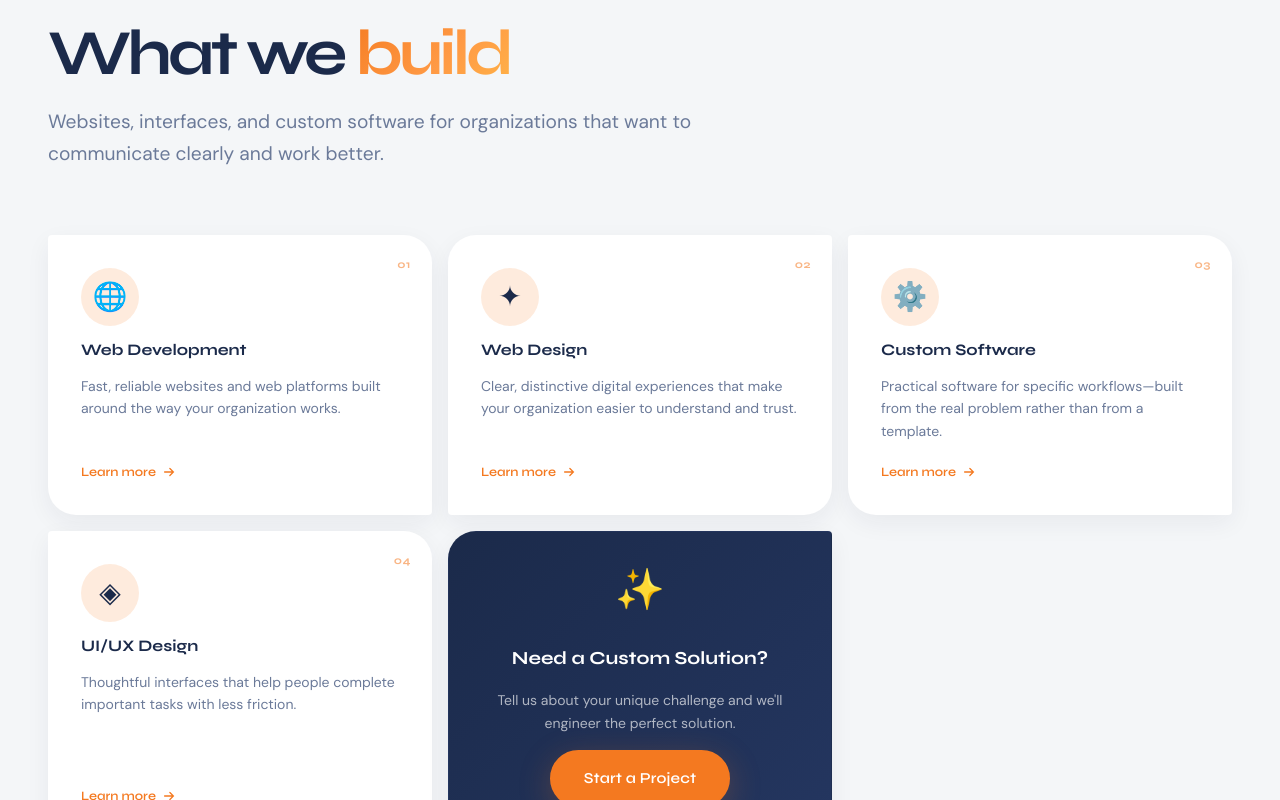
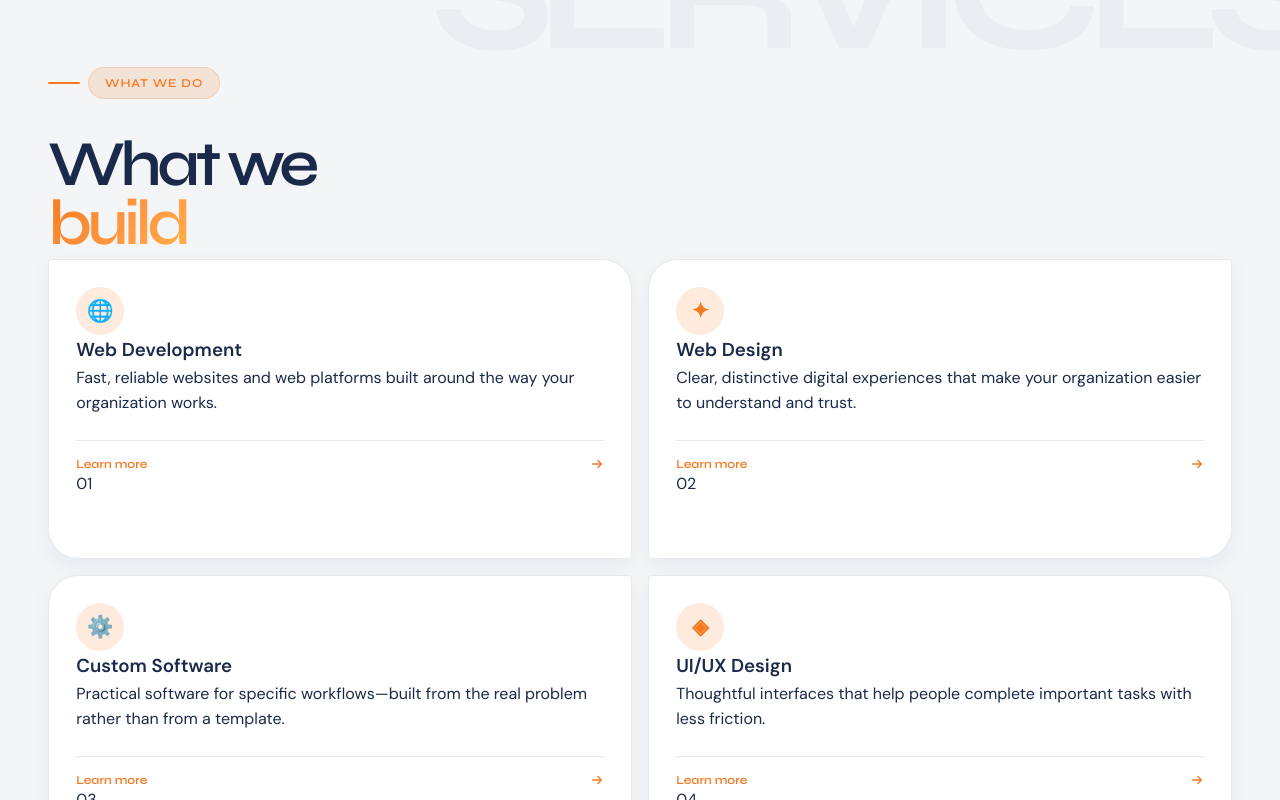
Before and after one commit to yerondereje432/sedecia, a React (Vite) app: page / in a window 1280 px wide. Shown: the part 1380-2180 px from the top of the page. Built offline with nearby package versions, Linux system fonts and the light colour scheme.

Commit message:
Refactor ServicesSection styles for redesign

```diff
--- a/src/components/sections/ServicesSection.css
+++ b/src/components/sections/ServicesSection.css
@@ -1,209 +1,23 @@
-.services-section {
-  background: var(--off-white);
-  position: relative;
-  overflow: hidden;
-}
-
-.services-section::before {
-  content: '';
-  position: absolute;
-  top: 0; left: 0; right: 0;
-  height: 1px;
-  background: linear-gradient(90deg, transparent, var(--mid-gray), transparent);
-}
-
-.services-section__header {
-  text-align: center;
-  max-width: 680px;
-  margin-inline: auto;
-  margin-bottom: 4rem;
-}
-
-.services-section__title {
-  margin-block: 1rem;
-  color: var(--navy);
-}
-
-.services-section__sub {
-  color: var(--text-gray);
-}
-
-/* Grid */
-.services-section__grid {
-  display: grid;
-  grid-template-columns: repeat(4, 1fr);
-  gap: 1.25rem;
-}
-
-/* Cards */
-.service-card {
-  background: var(--white);
-  border: 1px solid var(--mid-gray);
-  border-radius: var(--radius-lg);
-  padding: 1.75rem;
-  position: relative;
-  overflow: hidden;
-  transition: var(--transition-base);
-  cursor: pointer;
-  display: flex;
-  flex-direction: column;
-  gap: 0.875rem;
-}
-
-.service-card:hover,
-.service-card--hovered {
-  border-color: rgba(244,121,32,0.35);
-  box-shadow: 0 12px 40px rgba(244,121,32,0.12);
-  transform: translateY(-6px);
-  background: var(--white);
-}
-
-.service-card__icon-wrap {
-  position: relative;
-  width: 52px;
-  height: 52px;
-  display: flex;
-  align-items: center;
-  justify-content: center;
-}
-
-.service-card__icon {
-  font-size: 1.75rem;
-  position: relative;
-  z-index: 1;
-  transition: transform var(--transition-spring);
-}
-
-.service-card:hover .service-card__icon {
-  transform: scale(1.15) rotate(-5deg);
-}
-
-.service-card__icon-glow {
-  position: absolute;
-  inset: 0;
-  background: var(--orange-glow);
-  border-radius: var(--radius-sm);
-  opacity: 0;
-  transition: var(--transition-base);
-}
-
-.service-card:hover .service-card__icon-glow {
-  opacity: 1;
-  transform: scale(1.2);
-}
-
-.service-card__title {
-  font-family: var(--font-display);
-  font-size: 1rem;
-  font-weight: 700;
-  color: var(--navy);
-  line-height: 1.3;
-}
-
-.service-card__desc {
-  font-size: 0.875rem;
-  line-height: 1.6;
-  color: var(--text-gray);
-  flex: 1;
-}
-
-.service-card__link {
-  display: inline-flex;
-  align-items: center;
-  gap: 0.4rem;
-  font-family: var(--font-display);
-  font-size: 0.8rem;
-  font-weight: 600;
-  color: var(--orange);
-  text-decoration: none;
-  transition: var(--transition-fast);
-  margin-top: auto;
-}
-
-.service-card__link:hover {
-  gap: 0.6rem;
-}
-
-.service-card__number {
-  position: absolute;
-  top: 1.25rem;
-  right: 1.25rem;
-  font-family: var(--font-display);
-  font-size: 0.7rem;
-  font-weight: 700;
-  color: var(--mid-gray);
-  letter-spacing: 0.05em;
-}
-
-/* CTA Card */
-.service-card--cta {
-  background: linear-gradient(135deg, var(--navy) 0%, var(--navy-light) 100%);
-  border-color: transparent;
-  align-items: center;
-  justify-content: center;
-  text-align: center;
-  color: white;
-}
-
-.service-card--cta:hover {
-  transform: translateY(-6px);
-  box-shadow: var(--shadow-lg);
-  border-color: var(--orange);
-}
-
-.service-card__cta-content {
-  display: flex;
-  flex-direction: column;
-  align-items: center;
-  gap: 1rem;
-}
-
-.service-card__cta-icon {
-  font-size: 2.5rem;
-  animation: float 3s ease-in-out infinite;
-}
-
-.service-card--cta h3 {
-  font-family: var(--font-display);
-  font-size: 1.15rem;
-  font-weight: 700;
-  color: white;
-}
-
-.service-card--cta p {
-  font-size: 0.875rem;
-  color: rgba(255,255,255,0.65);
-  line-height: 1.6;
-}
-
-/* Responsive */
-@media (max-width: 1200px) {
-  .services-section__grid { grid-template-columns: repeat(3, 1fr); }
-}
-
-@media (max-width: 860px) {
-  .services-section__grid { grid-template-columns: repeat(2, 1fr); }
-}
-
-@media (max-width: 520px) {
-  .services-section__grid { grid-template-columns: 1fr; }
-}
-
-/* Editorial card treatment shared with the approved hero direction */
-.services-section__grid { perspective: 1100px; }
-.services-section__grid > * { transition: transform .45s cubic-bezier(.16,1,.3,1), box-shadow .45s ease; }
-.services-section__grid > *:hover { transform: translateY(-8px) rotateX(1deg); box-shadow: 0 24px 48px rgba(27,42,74,.12); }
-
-/* Stronger, visible section redesign */
-.services-section { background: #f4f6f8; }
-.services-section__header { text-align: left; margin-left: 0; max-width: 760px; }
-.services-section__title { font-size: clamp(2.4rem, 5vw, 4.8rem); letter-spacing: -.06em; }
-.services-section__grid { grid-template-columns: repeat(3, 1fr); gap: 1rem; }
-.service-card { min-height: 280px; border-radius: 4px 28px 4px 28px; padding: 2rem; border-color: transparent; box-shadow: 0 8px 24px rgba(27,42,74,.06); }
-.service-card:nth-child(3n+2) { border-radius: 28px 4px 28px 4px; transform: translateY(18px); }
-.service-card:nth-child(3n+2):hover { transform: translateY(8px); }
-.service-card__icon-wrap { width: 58px; height: 58px; border-radius: 50%; background: var(--orange-glow); }
-.service-card__number { color: var(--orange); opacity: .55; }
-.service-card--cta { border-radius: 28px 4px 28px 4px; }
-@media (max-width: 860px) { .services-section__grid { grid-template-columns: repeat(2,1fr); } .service-card:nth-child(3n+2) { transform:none; } }
-@media (max-width: 520px) { .services-section__grid { grid-template-columns:1fr; } }
+.services-section { position:relative; overflow:hidden; background:#f3f5f7; }
+.services-section::before { content:'SERVICES'; position:absolute; right:-2rem; top:3rem; color:rgba(27,42,74,.035); font:700 clamp(5rem,14vw,13rem)/1 var(--font-display); letter-spacing:-.1em; pointer-events:none; }
+.services-section__layout { position:relative; z-index:1; display:grid; grid-template-columns:minmax(240px,.72fr) minmax(0,1.5fr); gap:4rem; align-items:start; }
+.services-section__header { position:sticky; top:7rem; text-align:left; max-width:360px; }
+.services-section__title { margin:1.3rem 0 1rem; color:var(--navy); font:600 clamp(2.8rem,5vw,5.5rem)/.92 var(--font-display); letter-spacing:-.07em; }
+.services-section__sub { color:var(--text-gray); line-height:1.75; }
+.services-section__all-link { display:inline-flex; align-items:center; gap:.7rem; margin-top:2rem; color:var(--orange); font:600 .82rem var(--font-display); }
+.services-section__all-link span { font-size:1.2rem; transition:transform .25s ease; }
+.services-section__all-link:hover span { transform:translate(4px,-4px); }
+.services-section__grid { display:grid; grid-template-columns:repeat(2,1fr); gap:1rem; perspective:1200px; }
+.service-card { min-height:300px; display:flex; flex-direction:column; padding:1.7rem; border:1px solid rgba(27,42,74,.1); border-radius:4px 30px 4px 30px; background:var(--white); box-shadow:0 8px 24px rgba(27,42,74,.05); transform-style:preserve-3d; transition:box-shadow .45s ease, border-color .45s ease; }
+.service-card:nth-child(2), .service-card:nth-child(3) { border-radius:30px 4px 30px 4px; }
+.service-card:hover { border-color:rgba(244,121,32,.45); box-shadow:0 28px 55px rgba(27,42,74,.13); }
+.service-card__top { display:flex; align-items:center; justify-content:space-between; color:var(--orange); font:700 .72rem var(--font-display); letter-spacing:.12em; }
+.service-card__icon { display:grid; place-items:center; width:48px; height:48px; border-radius:50%; color:var(--orange); background:var(--orange-glow); font:600 1.35rem var(--font-display); letter-spacing:0; }
+.service-card__body { margin-top:auto; }
+.service-card__body h3 { color:var(--navy); font:600 clamp(1.35rem,2.2vw,2rem)/1 var(--font-display); letter-spacing:-.05em; }
+.service-card__body p { max-width:300px; margin-top:.8rem; color:var(--text-gray); font-size:.86rem; line-height:1.7; }
+.service-card__link { display:flex; align-items:center; justify-content:space-between; margin-top:1.5rem; padding-top:1rem; border-top:1px solid var(--mid-gray); color:var(--orange); font:600 .76rem var(--font-display); }
+.service-card__link span { font-size:1.1rem; transition:transform .25s ease; }
+.service-card__link:hover span { transform:translate(4px,-4px); }
+@media (max-width:900px) { .services-section__layout { grid-template-columns:1fr; gap:2rem; } .services-section__header { position:static; max-width:600px; } }
+@media (max-width:560px) { .services-section__grid { grid-template-columns:1fr; } .service-card { min-height:260px; } }
```
